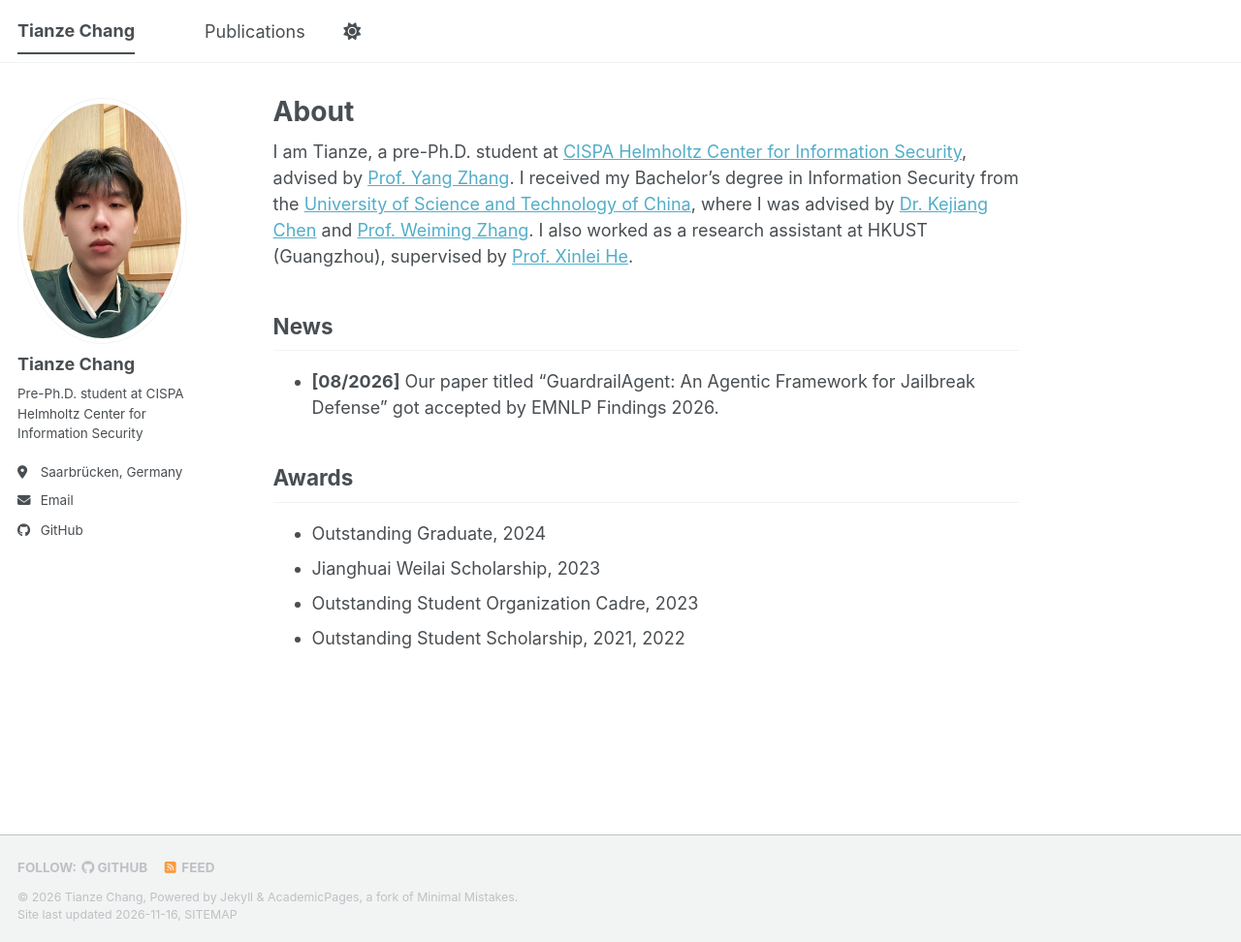
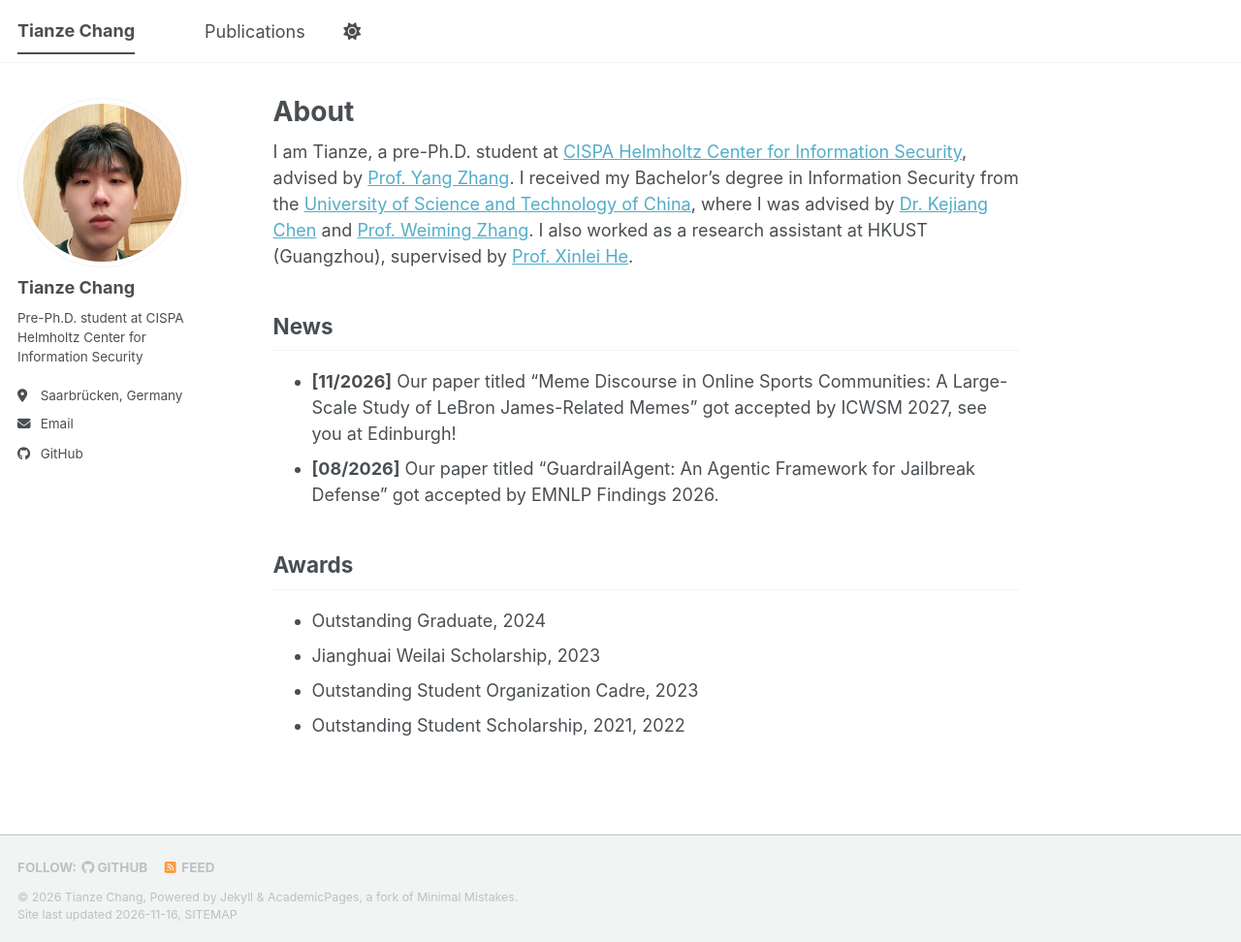
Before and after one commit to tianzechang/tianzechang.github.io, a Jekyll site: the page built from _pages/about.md, in a window 1280 px wide and 972 px high. Shown: the whole window at 97% size. Built offline with Jekyll 4.4.1, drawn with Linux system fonts in a browser that asks for light colours; a style sheet for code colours, icons or effects is not loaded.

Commit message:
Add ICWSM 2027 acceptance news

```diff
--- a/_pages/about.md
+++ b/_pages/about.md
@@ -11,6 +11,7 @@ I am Tianze, a pre-Ph.D. student at [CISPA Helmholtz Center for Information Secu
 
 ## News
 
+- **[11/2026]** Our paper titled "Meme Discourse in Online Sports Communities: A Large-Scale Study of LeBron James-Related Memes" got accepted by ICWSM 2027, see you at Edinburgh!
 - **[08/2026]** Our paper titled "GuardrailAgent: An Agentic Framework for Jailbreak Defense" got accepted by EMNLP Findings 2026.
 
 ## Awards
```
Also changed, not shown: images/profile.png, images/profile_backup.png (added).
